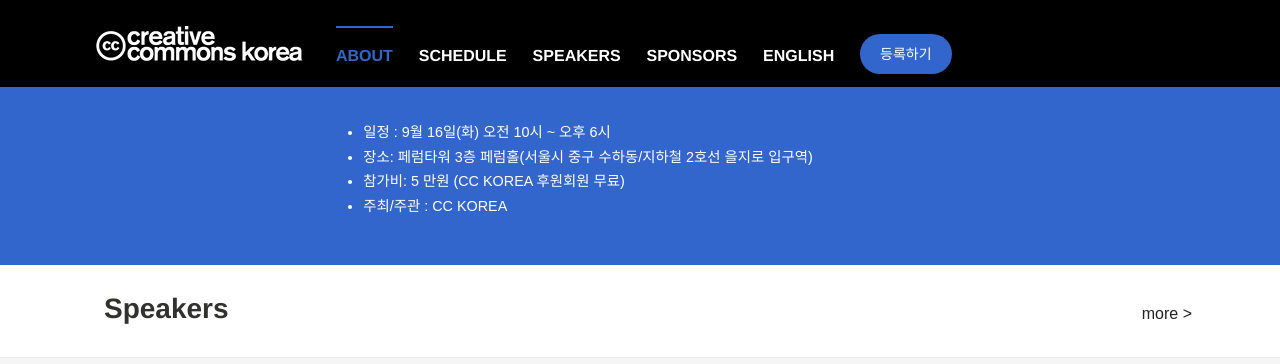
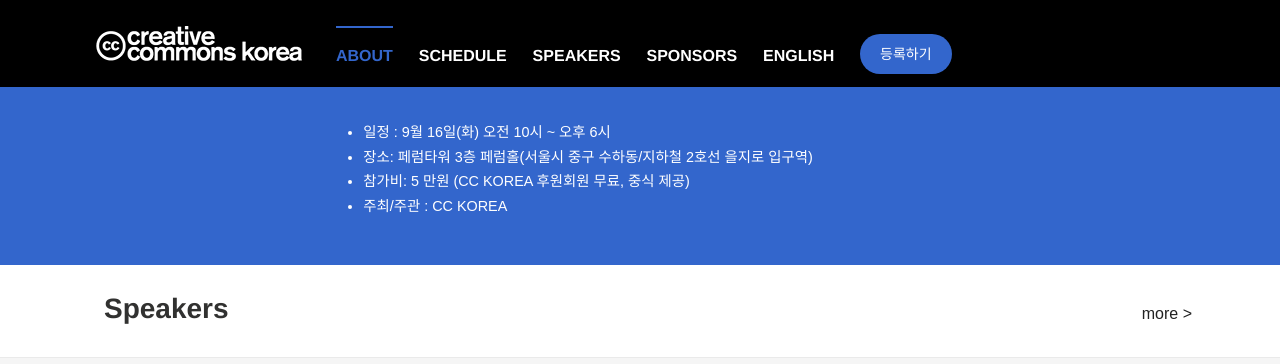
Before and after one commit to creativecommonskorea/cckcon3, a Jekyll site: the page built from index.md, in a window 1280 px wide and 900 px high, scrolled down 738 px. Shown: the top 364 px of the window. Built offline with Jekyll 4.4.1, drawn with Linux system fonts in a browser that asks for light colours.

```diff
--- a/index.md
+++ b/index.md
@@ -19,5 +19,5 @@ image:
 
 - 일정 : 9월 16일(화) 오전 10시 ~ 오후 6시
 - 장소: 페럼타워 3층 페럼홀(서울시 중구 수하동/지하철 2호선 을지로 입구역)
-- 참가비: 5 만원 (CC KOREA 후원회원 무료)
+- 참가비: 5 만원 (CC KOREA 후원회원 무료, 중식 제공)
 - 주최/주관 : CC KOREA
```
Also changed, not shown: index-en.md (+1 -1 lines).
